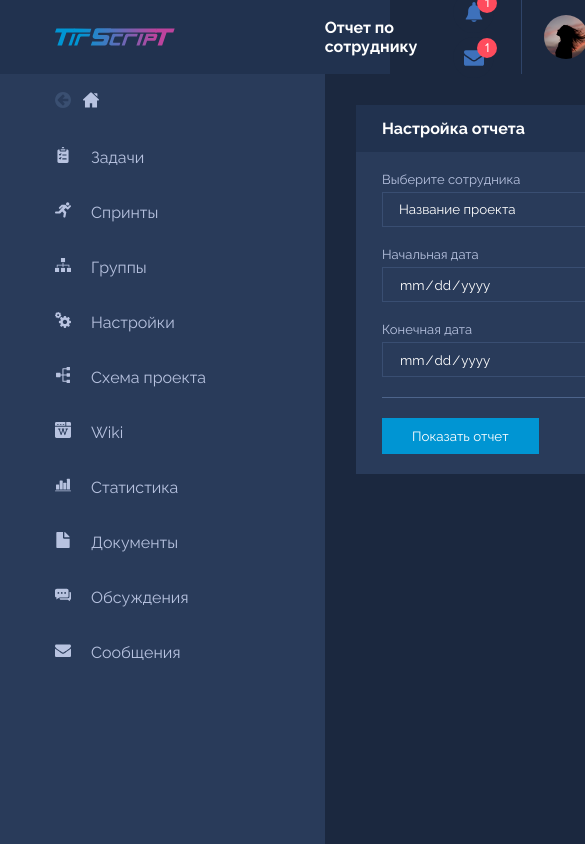
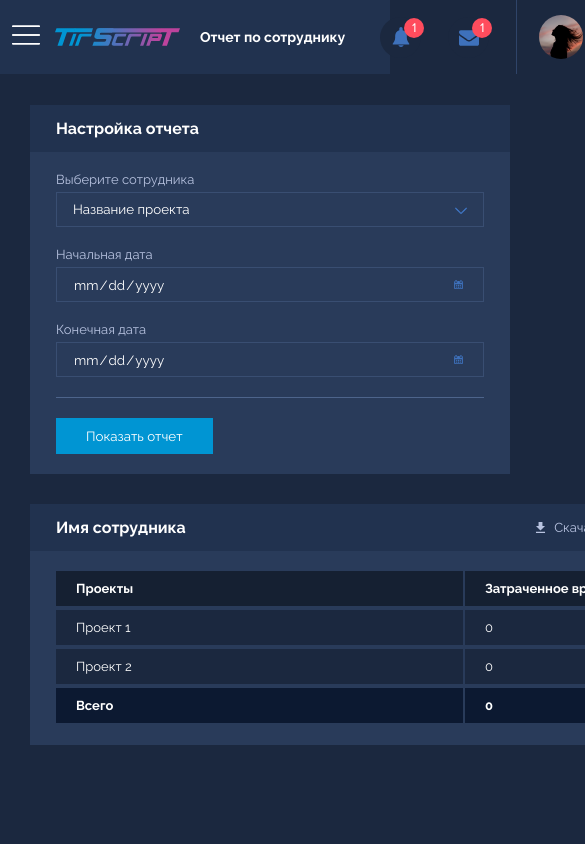
Before and after one commit to weekkkk/Task-TaskInternship, a plain HTML site: page index.html in a window 390 px wide. Shown: the top 844 px of the page, 585 px wide, since content can reach past the window. Drawn offline with Linux system fonts and the light colour scheme.

Commit message:
Task
TaskInternship

```diff
--- a/index.html
+++ b/index.html
@@ -9,6 +9,20 @@
 </head>
 <body>
     <header>
+        <div id="navButtonOpen" class="navButton" onclick="navOpen()">
+            <svg xmlns="http://www.w3.org/2000/svg" xmlns:xlink="http://www.w3.org/1999/xlink" version="1.1" id="Capa_1" x="0px" y="0px" viewBox="0 0 384.97 384.97" style="enable-background:new 0 0 384.97 384.97;" xml:space="preserve">
+                <path d="M12.03,84.212h360.909c6.641,0,12.03-5.39,12.03-12.03c0-6.641-5.39-12.03-12.03-12.03H12.03    C5.39,60.152,0,65.541,0,72.182C0,78.823,5.39,84.212,12.03,84.212z"/>
+                <path d="M372.939,180.455H12.03c-6.641,0-12.03,5.39-12.03,12.03s5.39,12.03,12.03,12.03h360.909c6.641,0,12.03-5.39,12.03-12.03    S379.58,180.455,372.939,180.455z"/>
+                <path d="M372.939,300.758H12.03c-6.641,0-12.03,5.39-12.03,12.03c0,6.641,5.39,12.03,12.03,12.03h360.909    c6.641,0,12.03-5.39,12.03-12.03C384.97,306.147,379.58,300.758,372.939,300.758z"/>
+            </svg>
+        </div>
+        <div id="navButtonClose" class="navButton" onclick="navClose()">
+            <svg xmlns="http://www.w3.org/2000/svg" xmlns:xlink="http://www.w3.org/1999/xlink" version="1.1" id="Capa_1" x="0px" y="0px" viewBox="0 0 384.97 384.97" style="enable-background:new 0 0 384.97 384.97;" xml:space="preserve">
+                <path d="M12.03,84.212h360.909c6.641,0,12.03-5.39,12.03-12.03c0-6.641-5.39-12.03-12.03-12.03H12.03    C5.39,60.152,0,65.541,0,72.182C0,78.823,5.39,84.212,12.03,84.212z"/>
+                <path d="M372.939,180.455H12.03c-6.641,0-12.03,5.39-12.03,12.03s5.39,12.03,12.03,12.03h360.909c6.641,0,12.03-5.39,12.03-12.03    S379.58,180.455,372.939,180.455z"/>
+                <path d="M372.939,300.758H12.03c-6.641,0-12.03,5.39-12.03,12.03c0,6.641,5.39,12.03,12.03,12.03h360.909    c6.641,0,12.03-5.39,12.03-12.03C384.97,306.147,379.58,300.758,372.939,300.758z"/>
+            </svg>
+        </div>
         <div class="boxForHeader">
             <svg id="logo" width="155" height="22" viewBox="0 0 155 22" fill="none" xmlns="http://www.w3.org/2000/svg">
             <path d="M26.7042 6.83807L21.4149 21.9469H17.3512L22.6405 6.83807H26.7042Z" fill="url(#paint0_linear_1:215)"/>
@@ -111,13 +125,13 @@
                 <div id="userPhoto"></div>
                 <div id="userNameAndStatus">
                     <p id="userName">ivanivanov</p>
-                    <p id="userStatus">выйти</p>
+                    <p id="userStatus"><a href="#">выйти</a></p>
                 </div>
             </div>
         </div>
     </header>
     <div class="box">
-        <nav class="navBar">
+        <nav id="navBar">
             <ul>
                 <a href="#" class="navElem">
                     <svg id="navElemIcoBack" width="18" height="18" viewBox="0 0 18 18" fill="none" xmlns="http://www.w3.org/2000/svg">
@@ -279,6 +293,7 @@
                 </a>
             </ul>
         </nav>
+        <div id="boxForDataBlocks">
             <div class="reportSettings">
                 <div class="headBlock">
                     <h1>Настройка отчета</h1>
@@ -364,7 +379,7 @@
                 </div>
             </div>
         </div>
-
+    </div>
     <script src="./script.js"></script>
 </body>
 </html>
--- a/script.js
+++ b/script.js
@@ -0,0 +1,8 @@
+function navOpen() {
+    document.getElementById('navButtonOpen').style.display = 'none'
+    document.getElementById('navBar').style.display = 'inline-block'
+}
+function navClose() {
+    document.getElementById('navBar').style.display = 'none'
+    document.getElementById('navButtonOpen').style.display = 'inline-block'
+}
--- a/style.css
+++ b/style.css
@@ -11,6 +11,7 @@ body {
     color: white;
 }
 header {
+    z-index: 1000;
     position: fixed;
     width: 100%;
     height: 74px;
@@ -21,10 +22,12 @@ header {
 }
 #logo {
     margin-left: 55px;
+    min-width: 125px;
 }
 #headHeader {
     font-size: 16px;
-    margin-left: 150px;
+    margin: 0 20px 0 150px;
+    min-width: 170px;
 }
 .boxForHeader {
     display: flex;
@@ -34,9 +37,13 @@ header {
 .messageIcoStyle {
     margin-right: 24px;
 }
+#messageIco {
+    display: flex;
+}
 #userBox {
     display: inline-block;
-    min-width: 262px;
+    width: 262px;
+    min-width: 200px;
     height: 100%;
     border-left: 1px solid #2F4469;
     display: flex;
@@ -57,17 +64,27 @@ header {
     font-size: 15px;
     color: #BAC6DA;
 }
-#userStatus {
+#userStatus a {
     font-size: 14px;
     color: #3E71BB;
 }
+#userStatus a:hover {
+    text-decoration: underline;
+}
 
+#boxForDataBlocks {
+    margin-top: 105px;
+    margin-left: 30px;
+    height: 100%;
+    display: flex;
+    flex-wrap: wrap;
+}
 .reportSettings {
+    margin: 0 30px 30px 0;
     display: inline-block;
     min-width: 480px;
+    background-color: #293B5A;
     height: 100%;
-    background-color: #293B5A;
-    margin: 105px 5px 0 31px;
 }
 .insideBox {
     display: block;
@@ -137,7 +154,6 @@ header {
     min-width: 680px;
     height: 100%;
     background-color: #293B5A;
-    margin-top: 105px;
 }
 .dataReportBox .headBlock {
     display: flex;
@@ -202,7 +218,6 @@ header {
 }
 .box {
     display: flex;
-    justify-content: start;
 }
 
 .headBlock {
@@ -213,12 +228,33 @@ header {
     font-size: 16px;
 }
 
-.navBar {
+.navButton {
+    display: none;
+    fill: #fff;
+    position: absolute;
+    margin-left: 12px;
+    width: 28px;
+}
+#navButtonOpen {
+    z-index: 991;
+}
+#navButtonClose {
+    z-index: 990;
+}
+#navBar {
     display: inline-block;
+    z-index: 999;
     padding-top: 74px;
     min-width: 325px;
-    height: 1614px;
+    height: 100vh;
     background-color: #293B5A;
+}
+@media only screen and (max-width : 768px) {
+    #navBar {display: none; position: absolute;}
+    .navButton {display: inline-block;}
+    #headHeader {font-size: 14px; min-width: 160px; margin: 0 20px;}
+    #userBox {width: 100%;}
+    #logo {width: 100%;}
 }
 .navElem {
     display: block;
```
Lines whose indentation alone changed are shown as unchanged.
